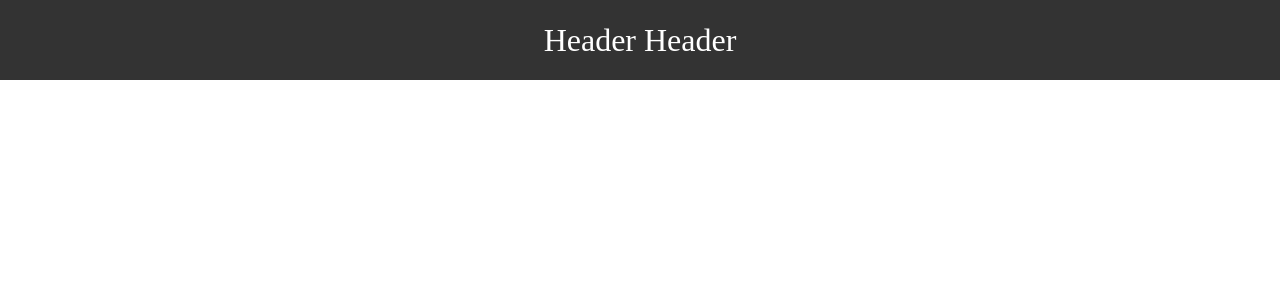
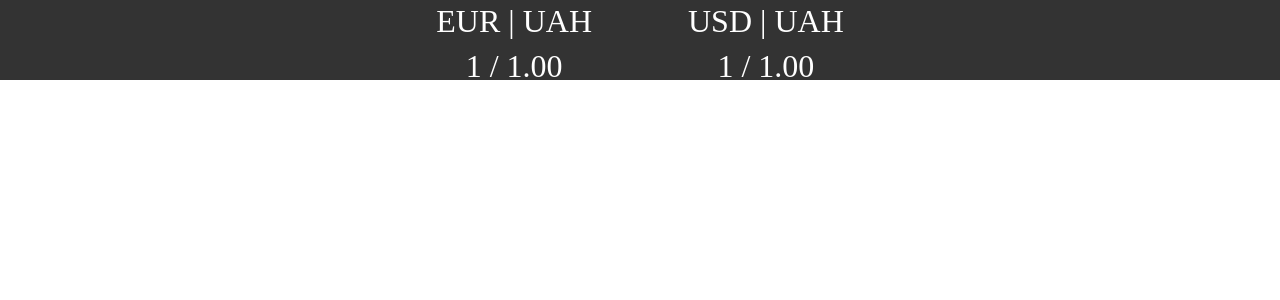
Before and after one commit to besizzo/currency-converter, a React (Create React App) app: page / in a window 1280 px wide. Shown: the top 300 px of the page. Built offline with nearby package versions, Linux system fonts and the light colour scheme; no server answers.

Commit message:
header finished

```diff
--- a/src/App.tsx
+++ b/src/App.tsx
@@ -5,6 +5,8 @@ import { CurrencyContainer } from './components/CurrencyContainer';
 import { fetchCurrencyData, fetchConversionRate } from './api';
 
 const NATIONAL_CURRENCY = "UAH";
+const FAV_CURRENCY_ONE = 'EUR';
+const FAV_CURRENCY_TWO = 'USD';
 
 function App() {
   const [currencyOptions, setCurrencyOptions] = useState<string[]>([]);
@@ -13,6 +15,7 @@ function App() {
   const [exchangeRate, setExchangeRate] = useState(1);
   const [amount, setAmount] = useState(1);
   const [isFromCurrency, setIsFromCurrency] = useState(true);
+  const [headerRates, setHeaderRates] = useState({ FAV_CURRENCY_ONE: 1, FAV_CURRENCY_TWO: 1 });
 
   let fromAmount: number, toAmount: number;
   if (isFromCurrency) {
@@ -26,10 +29,11 @@ function App() {
 
   useEffect(() => {
     const getCurrencies = async () => {
-      const { base, currencies } = await fetchCurrencyData();
+      const { base, currencies, rates } = await fetchCurrencyData();
       setFromCurrency(base);
       setCurrencyOptions([...currencies]);
       setToCurrency(NATIONAL_CURRENCY);
+      setHeaderRates({ FAV_CURRENCY_ONE: rates[NATIONAL_CURRENCY], FAV_CURRENCY_TWO: rates[FAV_CURRENCY_TWO] })
     }
     getCurrencies();
   }, []);
@@ -45,6 +49,8 @@ function App() {
     getConversion();
   }, [fromCurrency, toCurrency])
 
+  // const isNaN = (value: number) => value !== value;
+
   function handleFromAmountChange(amount: number) {
     setAmount(amount);
     setIsFromCurrency(true);
@@ -57,7 +63,7 @@ function App() {
 
   return (
     <div className="App">
-      <Header />
+      <Header exchangeRates={headerRates} nationalCurrency={NATIONAL_CURRENCY} />
       {fromCurrency && toCurrency && <CurrencyContainer
         currencyOptions={currencyOptions}
         fromCurrency={fromCurrency}
--- a/src/api.ts
+++ b/src/api.ts
@@ -25,12 +25,12 @@ interface IConvertionData {
   result: number,
 };
 
-export const fetchCurrencyData = async (): Promise<{ base: string; currencies: string[] }> => {
+export const fetchCurrencyData = async (): Promise<{ base: string; currencies: string[], rates: any, }> => {
   const currencyData = await axios.get<ICurrencyData>(`${BASE_URL}latest?`);
   const { base, rates } = currencyData.data
   const currencies = Object.keys(rates);
 
-  return { base, currencies }
+  return { base, currencies, rates }
 };
 
 
--- a/src/components/Header/Header.module.css
+++ b/src/components/Header/Header.module.css
@@ -9,3 +9,15 @@
   height: 10vh;
   font-size: 2rem;
 }
+
+.block {
+  display: flex;
+  justify-content: center;
+  align-items: center;
+  flex-direction: column;
+  padding: 0 3rem;
+}
+
+.row {
+  margin-top: 0.5rem;
+}
--- a/src/components/Header/Header.tsx
+++ b/src/components/Header/Header.tsx
@@ -1,9 +1,33 @@
 import styles from './Header.module.css';
 
-export const Header = () => {
+const FAV_CURRENCY_ONE = 'EUR';
+const FAV_CURRENCY_TWO = 'USD';
+
+interface IHeaderProps {
+  exchangeRates: {
+    FAV_CURRENCY_ONE: number;
+    FAV_CURRENCY_TWO: number;
+  };
+  nationalCurrency: string;
+}
+
+export const Header: React.FC<IHeaderProps> = ({ exchangeRates, nationalCurrency }) => {
+  const rates = {
+    FAV_CURRENCY_ONE: exchangeRates.FAV_CURRENCY_ONE.toFixed(2),
+    FAV_CURRENCY_TWO: (exchangeRates.FAV_CURRENCY_ONE / exchangeRates.FAV_CURRENCY_TWO).toFixed(2),
+  }
+
   return (
     <div className={styles.header}>
-      Header Header
+      <div className={styles.block}>
+        <div className={styles.row}>{FAV_CURRENCY_ONE} | {nationalCurrency}</div>
+        <div className={styles.row}>1 / {rates.FAV_CURRENCY_ONE}</div>
+      </div>
+
+      <div className={styles.block}>
+        <div className={styles.row}>{FAV_CURRENCY_TWO} | {nationalCurrency}</div>
+        <div className={styles.row}>1 / {rates.FAV_CURRENCY_TWO}</div>
+      </div>
     </div>
   )
 }
```
